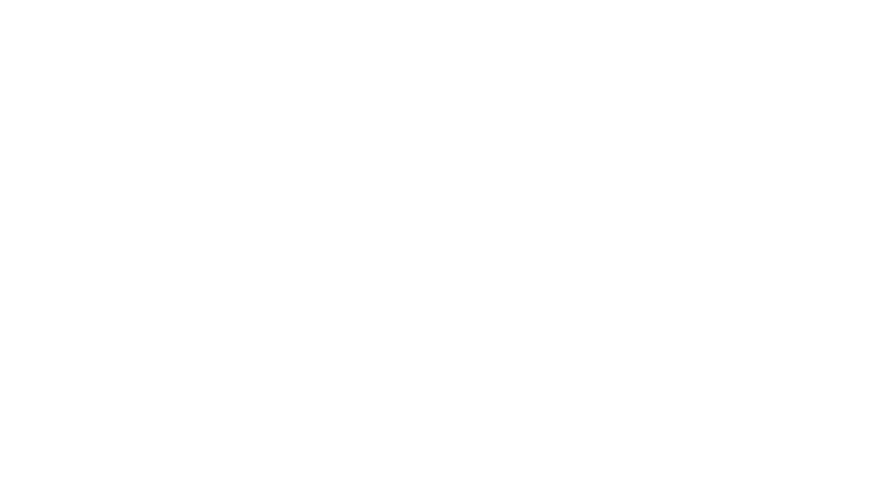
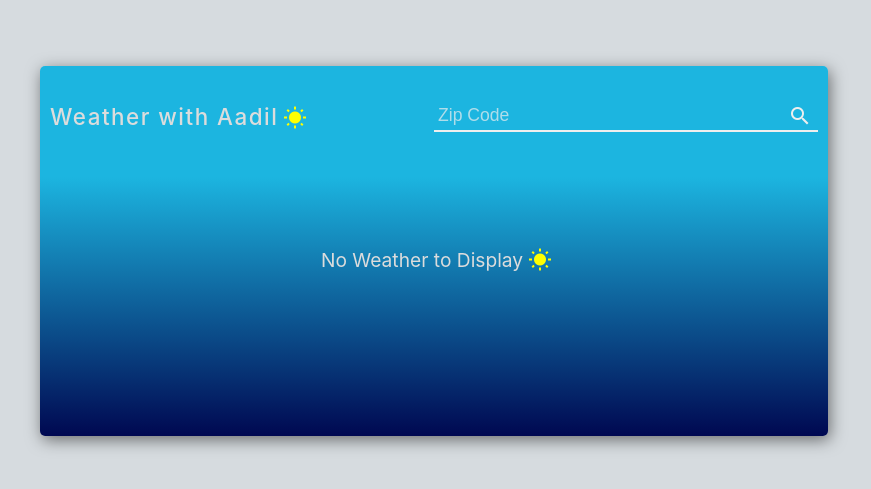
Before and after one commit to adilmadhani/react-weather-app, a React (Create React App) app: page / in a window 1280 px wide. Shown: the part 149-638 px from the top of the page, without its empty margins (206-1077 px from the left). Built offline with nearby package versions, Linux system fonts and the light colour scheme; no server answers.

Commit message:
final app

```diff
--- a/package.json
+++ b/package.json
@@ -6,6 +6,7 @@
     "@testing-library/jest-dom": "^4.2.4",
     "@testing-library/react": "^9.4.0",
     "@testing-library/user-event": "^7.2.1",
+    "dotenv": "^8.2.0",
     "react": "^16.12.0",
     "react-dom": "^16.12.0",
     "react-scripts": "3.3.0"
--- a/public/index.html
+++ b/public/index.html
@@ -1,14 +1,12 @@
 <!DOCTYPE html>
 <html lang="en">
+
 <head>
   <meta charset="utf-8" />
   <link rel="icon" href="%PUBLIC_URL%/favicon.ico" />
   <meta name="viewport" content="width=device-width, initial-scale=1" />
   <meta name="theme-color" content="#000000" />
-    <meta
-      name="description"
-      content="Web site created using create-react-app"
-    />
+  <meta name="description" content="Web site created using create-react-app" />
   <link rel="apple-touch-icon" href="%PUBLIC_URL%/logo192.png" />
   <!--
       manifest.json provides metadata used when your web app is installed on a
@@ -24,8 +22,12 @@
       work correctly both with client-side routing and a non-root public URL.
       Learn how to configure a non-root public URL by running `npm run build`.
     -->
+  <!-- Materialize CSS for icons -->
+  <link href="https://fonts.googleapis.com/icon?family=Material+Icons" rel="stylesheet">
+
   <title>React App</title>
 </head>
+
 <body>
   <noscript>You need to enable JavaScript to run this app.</noscript>
   <div id="root"></div>
@@ -40,4 +42,5 @@
       To create a production bundle, use `npm run build` or `yarn build`.
     -->
 </body>
+
 </html>
--- a/src/Components/App.js
+++ b/src/Components/App.js
@@ -1,11 +1,15 @@
 import React from 'react';
 import '../Styles/App.css';
+import WeatherContainer from './WeatherContainer';
+require('dotenv').config();
+
+
 
 function App() {
   return (
-    <div className="App">
-
-    </div >
+    <section className="app-container">
+      <WeatherContainer />
+    </section >
   );
 }
 
--- /dev/null
+++ b/src/Components/WeatherContainer.js
@@ -0,0 +1,76 @@
+import React, { useState } from 'react';
+import '../Styles/Weather.css';
+import WeatherInfo from './WeatherInfo';
+
+
+function WeatherContainer() {
+    const API_KEY = process.env.REACT_APP_API_KEY;
+
+    const [searchQuery, setSearchQuery] = useState('');
+    const [weatherData, setWeatherData] = useState({
+        temp: null,
+        humidity: null,
+        desc: null,
+        city: null
+    });;
+    const [isValidZip, setIsValidZip] = useState(true);
+
+    function updateSearchQuery(e) {
+        let zipCode = e.target.value;
+        let isValid = validateZipCode(zipCode);
+        setSearchQuery(zipCode);
+
+        if (isValid || zipCode === '' || isValid.maxLength === 5) {
+            setSearchQuery(zipCode);
+            setIsValidZip(true);
+        } else {
+            setIsValidZip(false);
+        }
+    }
+
+    function validateZipCode(zipCode) {
+        let regex = /[0-9]{5}/;
+        return regex.test(zipCode);
+    }
+
+    function getWeatherData() {
+        if (!isValidZip || searchQuery === '') {
+            setIsValidZip(false);
+            return;
+        }
+        fetch(`https://api.openweathermap.org/data/2.5/weather?zip=${searchQuery},us&APPID=${API_KEY}`)
+            .then(response => response.json())
+            .then(data => setWeatherData({
+                temp: convertToFarenheit(data.main.temp),
+                humidity: data.main.humidity,
+                desc: data.weather[0].main,
+                city: data.name
+            }));
+    }
+
+    function convertToFarenheit(temp) {
+        return ((temp - 273.15) * (9.0 / 5.0) + 32).toFixed(0);
+    }
+
+    return (
+        <section className="weather-container">
+            <header className="weather-header">
+                <h3>Weather with Aadil<i className="material-icons">wb_sunny</i></h3>
+                <div>
+                    <input placeholder="Zip Code" className="search-input" onChange={updateSearchQuery} maxLength='5' />
+                    <button className="material-icons" onClick={getWeatherData}>search</button>
+                </div>
+            </header>
+            <p className="error">{isValidZip ? '' : 'Invalid Zip Code'}</p>
+            <section className="weather-info">
+                {weatherData.temp === null ? (
+                    <p>No Weather to Display<i className="material-icons">wb_sunny</i></p>
+                ) : <WeatherInfo data={weatherData} />
+                }
+            </section>
+        </section>
+    )
+}
+
+
+export default WeatherContainer;
--- /dev/null
+++ b/src/Components/WeatherInfo.js
@@ -0,0 +1,28 @@
+import React from 'react';
+import '../Styles/Weather.css';
+
+function WeatherInfo(props) {
+    const { temp, humidity, desc, city } = props.data;
+    return (
+        <React.Fragment>
+            <h2>{desc}</h2>
+            <section className="weather-data-flex">
+                <div className="header-desc">
+                    <h4>City</h4>
+                    <p>{city}</p>
+                </div>
+                <div className="header-desc">
+                    <h4>Temperature</h4>
+                    <p>{temp}<span className="deg"> F</span></p>
+                </div>
+                <div className="header-desc">
+                    <h4>Humidity</h4>
+                    <p>{humidity}%</p>
+                </div>
+            </section>
+
+        </React.Fragment>
+    );
+}
+
+export default WeatherInfo;
--- a/src/Styles/App.css
+++ b/src/Styles/App.css
@@ -0,0 +1,15 @@
+body {
+    background: #d6dbdf;
+    box-sizing: border-box;
+    color: #dcdcdc;
+    margin: 0;
+    padding: 0;
+}
+
+.app-container {
+    display: flex;
+    flex-direction: column;
+    justify-content: center;
+    height: 100vh;
+    align-items: center;
+}
--- /dev/null
+++ b/src/Styles/Weather.css
@@ -0,0 +1,151 @@
+.weather-container {
+
+    background: linear-gradient(180deg, #1CB5E0 30%, #000851 100%);
+    height: 575px;
+    width: 80%;
+    box-shadow: 2px 4px 16px 0 rgba(0,0,0,0.5);
+    border-radius: 5px;
+    position: relative;
+    padding: 10px;
+}
+
+.weather-header h3 {
+    font-size: 1.4rem;
+    font-weight: 500;
+    letter-spacing: 1.5px;
+    text-align: center;
+}
+
+.weather-header div {
+    display: flex;
+    border-bottom: 2px solid #eee;
+    width: 80%;
+    margin: auto;
+}
+
+.search-input {
+    background: transparent;
+    border: none;
+    padding: 4px;
+    outline: none;
+    width: 100%;
+    color: #d5d8dc;
+    font-size: 1.1rem;
+}
+
+.weather-header button {
+    border: none;
+    background: transparent;
+    color: #eee;
+    cursor: pointer;
+    outline: none;
+}
+
+.search-input::-webkit-input-placeholder{
+    font-size: 1.1rem;
+    color: #eee;
+    opacity: 0.7;
+}
+
+.weather-info {
+    display: flex;
+    flex-direction: column;
+    height: 300px;
+    justify-content: center;
+    align-items: center;
+    margin-top: 75px;
+}
+
+.weather-info p {
+    font-size: 1.2rem;
+}
+
+.weather-info i {
+    color: yellow;
+    position: relative;
+    top: 5px;
+    left: 5px;
+    animation: rotateSun 5s infinite linear;
+}
+
+.weather-header i {
+    color: yellow;
+    position: relative;
+    top: 5px;
+    left: 5px;
+    animation: rotateSun 5s infinite linear;
+}
+
+.weather-info h3{
+    margin-bottom: 0;
+}
+
+.error {
+    text-align: center;
+    color: #ec7603;
+    font-size: 1.3rem;
+    margin-bottom: 0;
+}
+
+.header-desc {
+    text-align: center;
+}
+
+.deg::before {
+    content: '\00b0';
+}
+
+@keyframes rotateSun {
+    to {
+        transform: rotate(360deg);
+    }
+}
+
+@media screen and (min-width: 700px) {
+    .weather-container{
+        height: 350px;
+        width: 80%;
+    }
+    .weather-header {
+        display:flex;
+        flex-direction: row;
+        justify-content: space-between;
+        margin-top:25px;
+    }
+    .weather-header h3{
+        margin: 0;
+    }
+    .weather-header div {
+        width: 50%;
+        margin:0;
+    }
+    .weather-info {
+        height: 100px;
+        margin-top:75px;
+    }
+    .weather-data-flex{
+        display: flex;
+        flex-direction: row;
+        justify-content: space-evenly;
+        width: 100%;
+    }
+}
+
+@media screen and (min-width: 1100px) {
+    .weather-container {
+        width: 60%;
+    }
+}
+
+
+@media screen and (min-width: 1350px) {
+    .weather-container {
+        width: 50%;
+    }
+}
+
+@media screen and (min-width: 1700px) {
+    .weather-container {
+        width: 40%;
+    }
+}
```
Also changed, not shown: 1 other file (tests, documents, lock files or other folders). Lines whose indentation alone changed are shown as unchanged.
